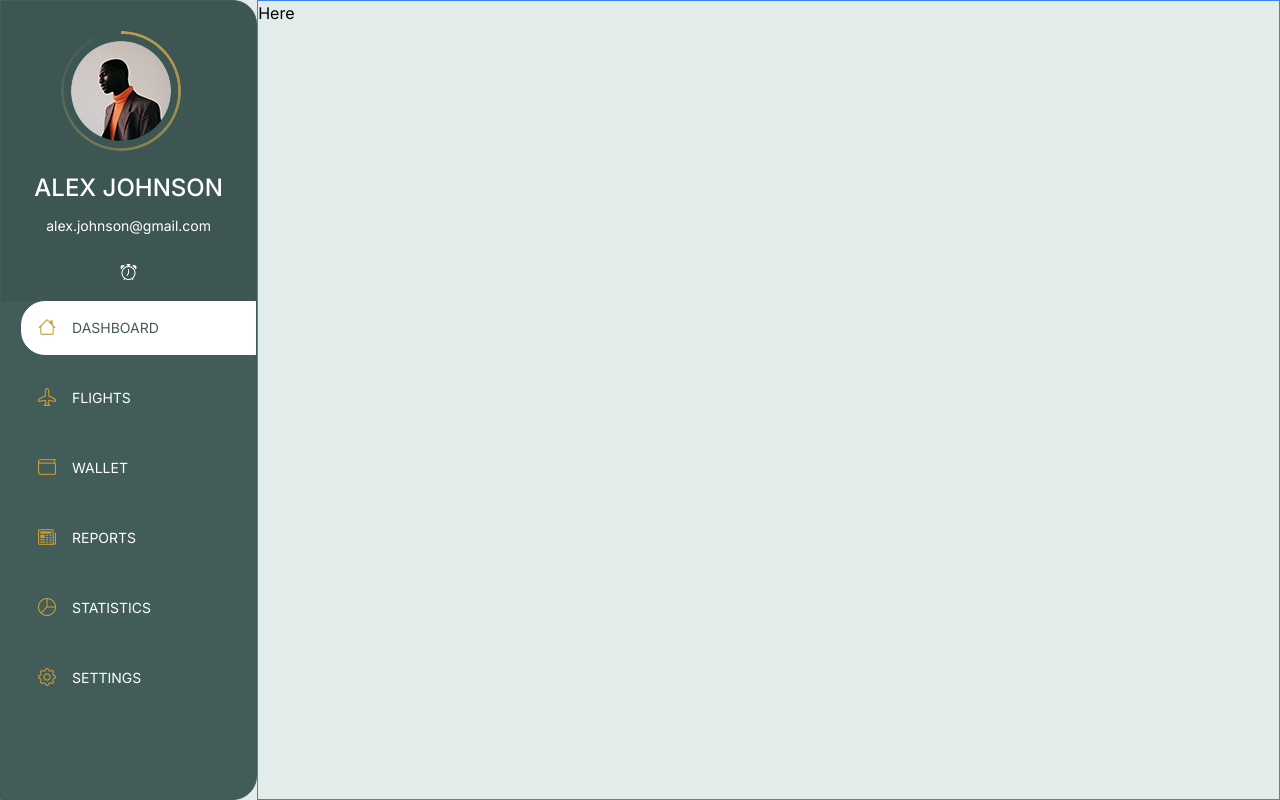
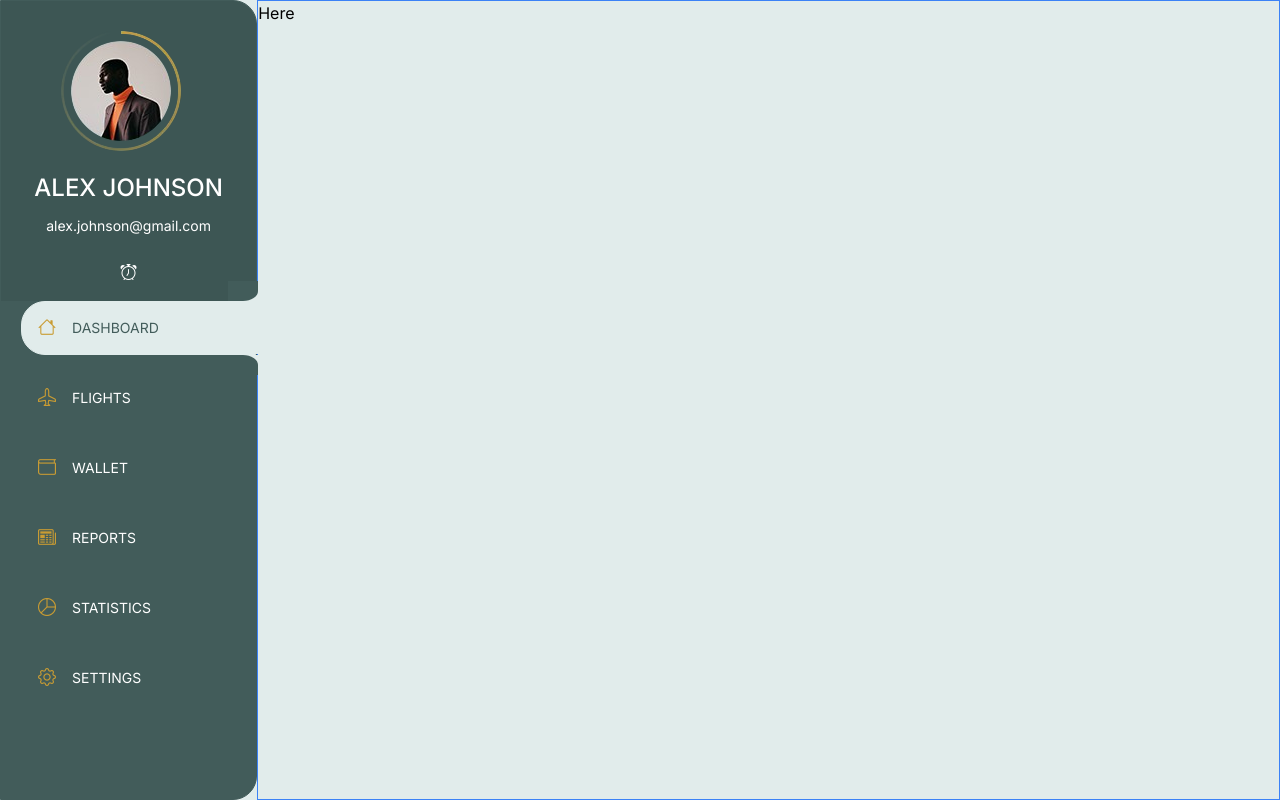
Before and after one commit to Tobbs101/thrillers-travels, a Next.js app: page / in a window 1280 px wide. Built offline with nearby package versions, Linux system fonts and the light colour scheme.

Commit message:
Updated Nav Styling

```diff
--- a/components/NavItem.tsx
+++ b/components/NavItem.tsx
@@ -1,15 +1,26 @@
 import React from "react";
 import { navIcons } from "./utils";
 import { NavItemProps } from "@/interfaces";
+import "./item.css";
 
 const NavItem = ({ item, activeIndex, toggleID, index }: NavItemProps) => {
   return (
     <button
+      id="nav-item"
       onClick={() => toggleID(item.id)}
-      className={`border hover:opacity-80 duration-200 w-full px-4 flex items-end justify-start gap-4 mb-4 ${
-        activeIndex === item.id ? "border-white bg-white" : "border-customBlue"
+      className={`border relative w-full px-4 flex items-end justify-start gap-4 mb-4 ${
+        activeIndex === item.id
+          ? "border-lightBlue bg-lightBlue"
+          : "border-customBlue hover:opacity-80"
       } py-3 rounded-bl-3xl rounded-tl-3xl`}
     >
+      {activeIndex === item.id && (
+        <div className="border border-lightBlue absolute w-[20px] h-full bg-lightBlue top-0 right-[-5px]"></div>
+      )}
+      {activeIndex === item.id && <span id="before"></span>}
+      {activeIndex === item.id && <span id="after"></span>}
+      {activeIndex === item.id && <span id="before2"></span>}
+      {activeIndex === item.id && <span id="after2"></span>}
       <span>{navIcons[index]}</span>
       <p
         className={`uppercase text-sm mb-[4px] ${
--- a/components/Profile.tsx
+++ b/components/Profile.tsx
@@ -4,7 +4,7 @@ import avatar from "../assets/avatar.png";
 
 const Profile = () => {
   return (
-    <div className="w-full bg-alternateBlue h-[300px] flex items-center justify-center gap-3 flex-col">
+    <div className="w-full bg-alternateBlue h-[300px] rounded-br-3xl rounded-tr-3xl flex items-center justify-center gap-3 flex-col">
       <Image src={avatar} alt="avatar" />
       <h1 className="text-white text-2xl font-medium">ALEX JOHNSON</h1>
       <p className="text-white text-sm">alex.johnson@gmail.com</p>
--- a/components/Sidebar.tsx
+++ b/components/Sidebar.tsx
@@ -4,7 +4,7 @@ import SideNav from "./SideNav";
 
 const Sidebar = () => {
   return (
-    <section className="border p-0 overflow-hidden border-customBlue bg-customBlue flex-1 rounded-br-3xl rounded-tr-3xl">
+    <section className="border p-0 border-customBlue bg-customBlue flex-1 rounded-br-3xl rounded-tr-3xl">
       <Profile />
       <SideNav />
     </section>
--- /dev/null
+++ b/components/item.css
@@ -0,0 +1,47 @@
+#nav-item {
+}
+
+#before,
+#before2,
+#after,
+#after2 {
+  content: ""; /* Required for pseudo-elements */
+  position: absolute; /* Position relative to the #nav-item */
+  width: 30px; /* Adjust size as needed */
+  height: 20px; /* Adjust size as needed */
+
+  transform-origin: bottom right;
+  /* Rotate by 45 degrees */
+}
+
+#before {
+  top: -21px; /* Position at top right */
+  right: -3px;
+  border-bottom-right-radius: 50%;
+  background-color: #425c5a;
+  z-index: 100; /* Adjust color as needed */ /* Position at top right */
+  /* transform: rotate(45deg) skew(-20deg, -20deg); */
+}
+
+#after {
+  bottom: -21px; /* Position at bottom right */
+  right: -3px;
+  background-color: #425c5a;
+  border-top-right-radius: 50%;
+  z-index: 100; /* Adjust color as needed */ /* Position at bottom right */
+  /* transform: rotate(45deg) skew(-20deg, -20deg); */
+}
+
+#before2 {
+  top: -20.5px; /* Position at top right */
+  right: -3.5px;
+  background-color: #e1eceb; /* Adjust color as needed */ /* Position at top right */
+  /* transform: rotate(45deg) skew(-20deg, -20deg); */
+}
+
+#after2 {
+  bottom: -21px; /* Position at bottom right */
+  right: -4px;
+  background-color: #e1eceb; /* Adjust color as needed */ /* Position at bottom right */
+  /* transform: rotate(45deg) skew(-20deg, -20deg); */
+}
```
